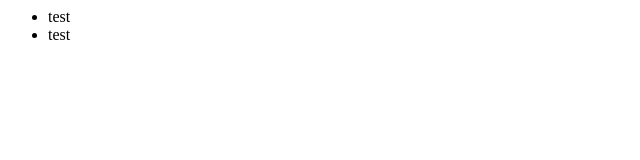
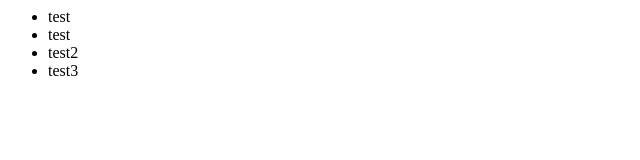
Before and after one commit to wenbin-billy-zhao/AustinGraniteDirect-Web, a plain HTML site: page index.html in a window 1280 px wide. Shown: the full height of the page, 0-640 px from the left. Drawn offline with Linux system fonts and the light colour scheme.

Commit message:
test hahah

```diff
--- a/index.html
+++ b/index.html
@@ -5,6 +5,8 @@
   <ul>
     <li>test</li>
     <li>test</li>
+    <li>test2</li>
+    <li>test3</li>
   </ul>
 
 
```
